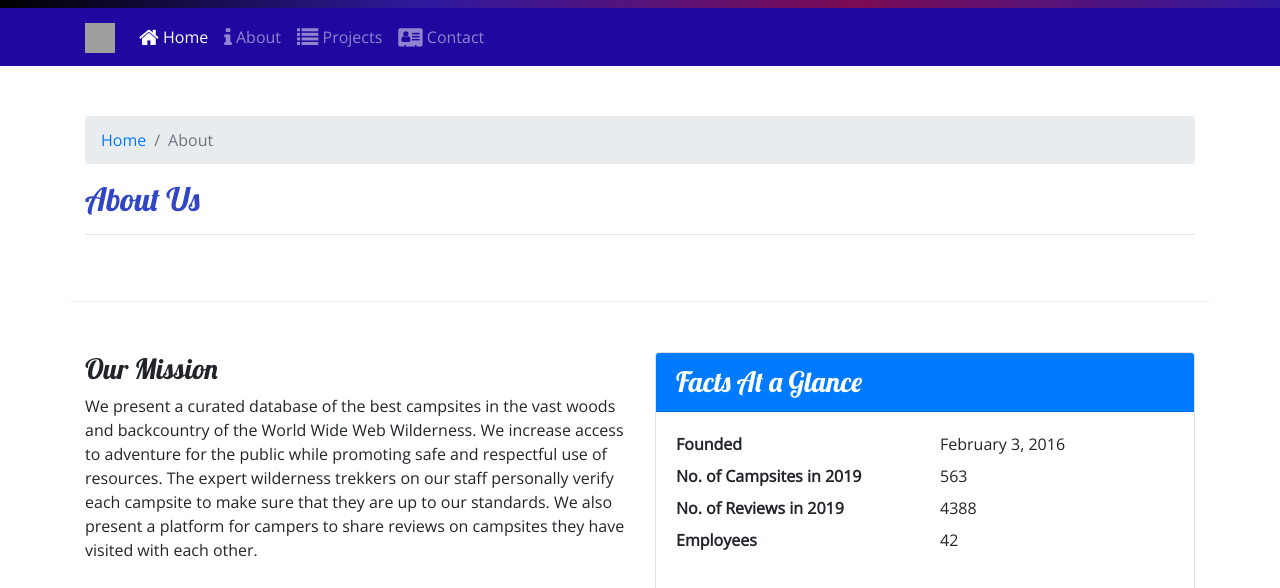
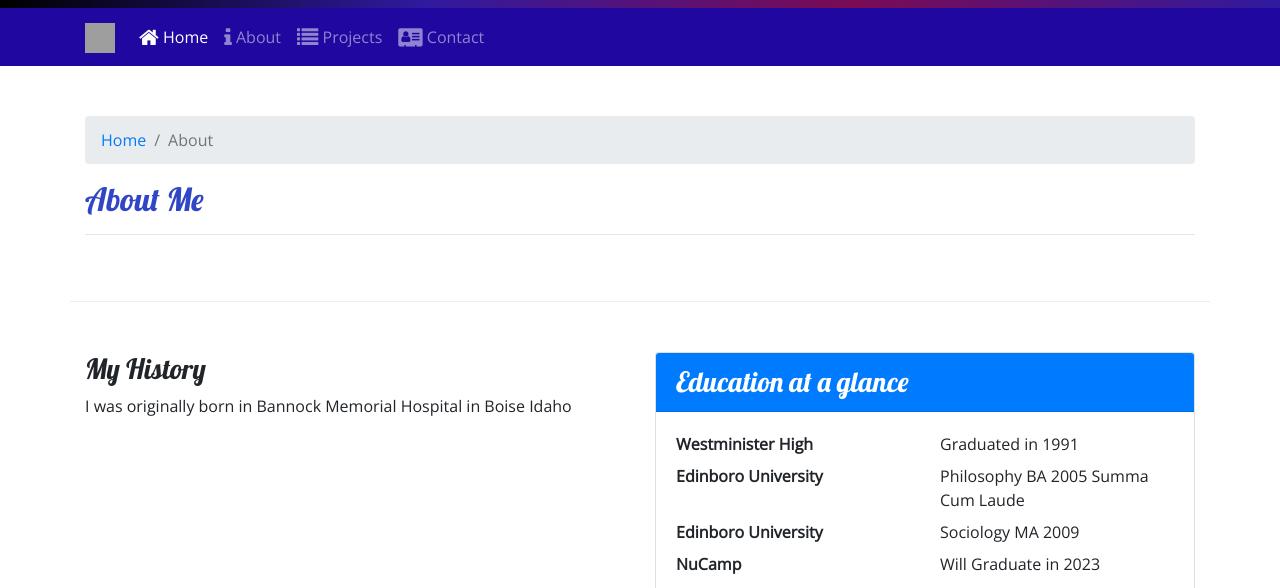
Before and after one commit to PGA-dev/Profile_portfolio, a website: page aboutme.html in a window 1280 px wide. Shown: the part 212-800 px from the top of the page. Drawn offline with nearby package versions, Linux system fonts and the light colour scheme; grey boxes are pictures that could not be loaded.

Commit message:
updated my education card at a glance on about

```diff
--- a/aboutme.html
+++ b/aboutme.html
@@ -60,38 +60,34 @@
                     <li class="breadcrumb-item"><a href="index.html">Home</a></li>
                     <li class="breadcrumb-item active">About</li>
                 </ol>
-                <h2>About Us</h2>
+                <h2>About Me</h2>
                 <hr />
             </div>
         </div>
 
         <div class="row row-content">
             <div class="col-sm-6">
-                <h3>Our Mission</h3>
-                <p>We present a curated database of the best campsites in the vast woods and backcountry of the World
-                    Wide Web Wilderness. We increase access to adventure for the public while promoting safe and
-                    respectful use of resources. The expert wilderness trekkers on our staff personally verify each
-                    campsite to make sure that they are up to our standards. We also present a platform for campers to
-                    share reviews on campsites they have visited with each other.</p>
+                <h3>My History</h3>
+                <p>I was originally born in Bannock Memorial Hospital in Boise Idaho</p>
             </div>
             <div class="col-sm-6">
                 <div class="card">
-                    <h3 class="card-header bg-primary text-white">Facts At a Glance</h3>
+                    <h3 class="card-header bg-primary text-white">Education at a glance</h3>
                     <div class="card-body">
                         <dl class="row">
-                            <dt class="col-6">Founded</dt>
-                            <dd class="col-6">February 3, 2016</dd>
-                            <dt class="col-6">No. of Campsites in 2019</dt>
-                            <dd class="col-6">563</dd>
-                            <dt class="col-6">No. of Reviews in 2019</dt>
-                            <dd class="col-6">4388</dd>
-                            <dt class="col-6">Employees</dt>
-                            <dd class="col-6">42</dd>
+                            <dt class="col-6">Westminister High</dt>
+                            <dd class="col-6">Graduated in 1991</dd>
+                            <dt class="col-6">Edinboro University</dt>
+                            <dd class="col-6">Philosophy BA 2005 Summa Cum Laude</dd>
+                            <dt class="col-6">Edinboro University</dt>
+                            <dd class="col-6">Sociology MA 2009</dd>
+                            <dt class="col-6">NuCamp</dt>
+                            <dd class="col-6">Will Graduate in 2023</dd>
                         </dl>
                     </div>
                 </div>
             </div>
-            <div class="col">
+            <!-- <div class="col">
                 <div class="card bg-light mt-3">
                     <blockquote class="blockquote card-body">
                         <p class="mb-0">I will not follow where the path may lead, but I will go where there is no path,
@@ -103,7 +99,7 @@
                         </footer>
                     </blockquote>
                 </div>
-            </div>
+            </div> -->
         </div>
 
         <div class="row row-content">
```
